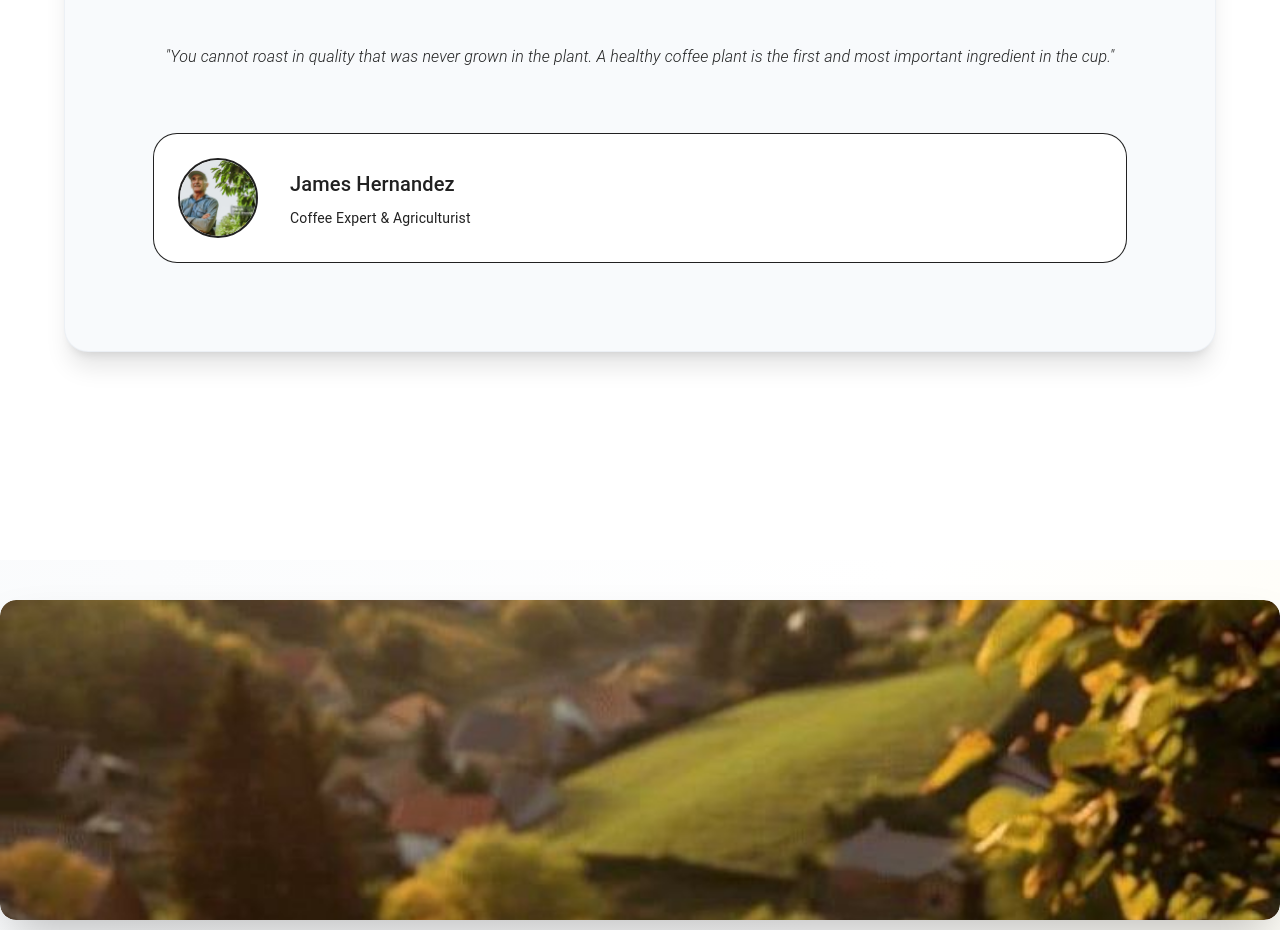
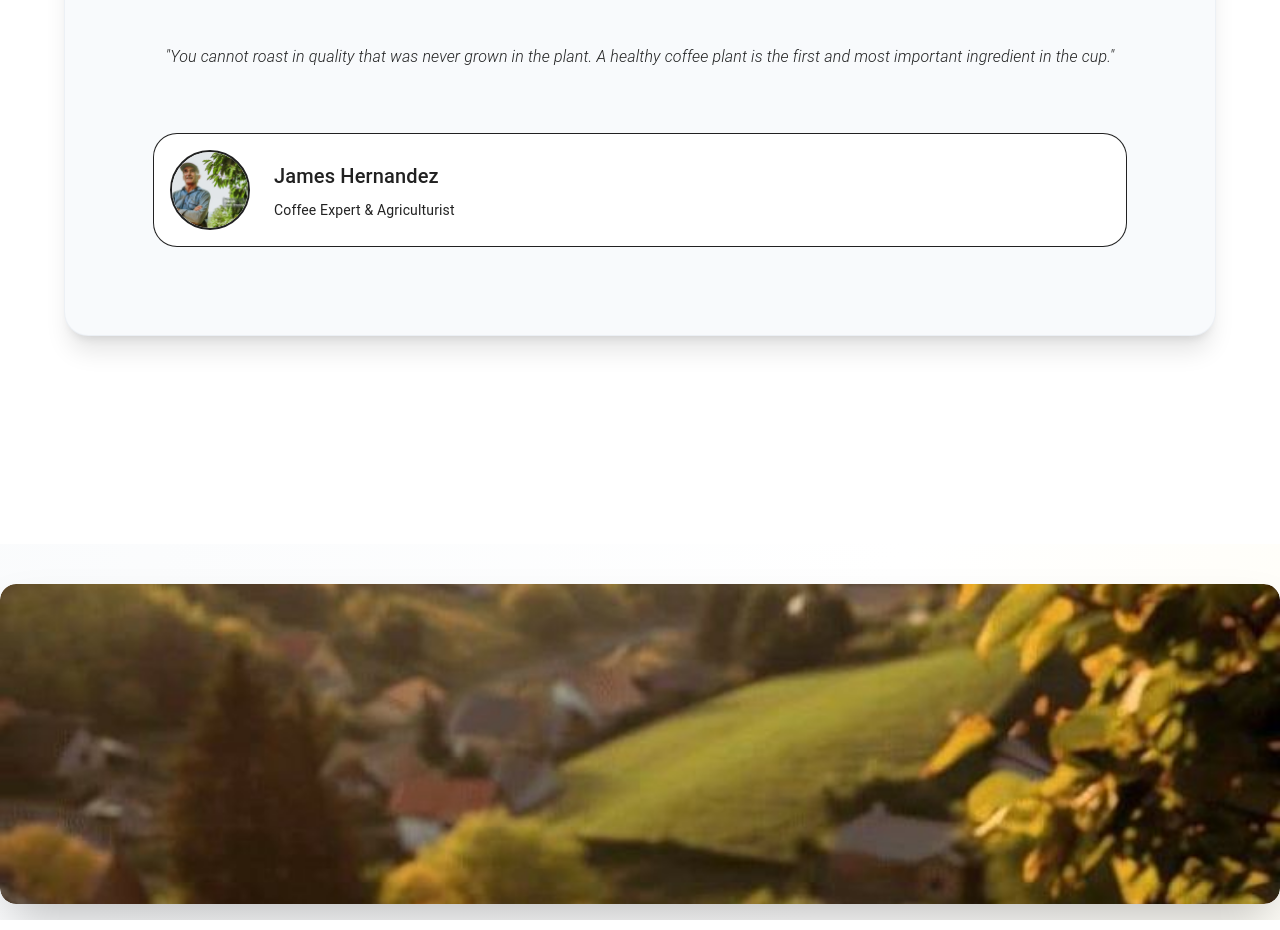
Before and after one commit to Jigishas/Healthycoffee, a React (Vite) app in the folder coffee/: page / in a window 1280 px wide. Shown: the part 1220-2150 px from the top of the page. Built offline with nearby package versions, Linux system fonts and the light colour scheme.

Commit message:
few updates on styling

```diff
--- a/coffee/src/Components/BODY/Below_Nav/Body.jsx
+++ b/coffee/src/Components/BODY/Below_Nav/Body.jsx
@@ -146,9 +146,9 @@ function Body() {
                 {/* Author Section */}
                 <Stack
                   direction="row"
-                  spacing={4}
+                  spacing={3}
                   sx={{
-                    p: 3,
+                    p: 2,
                     bgcolor: 'white',
                     borderRadius: '24px',
                     border: '1px solid',
```
